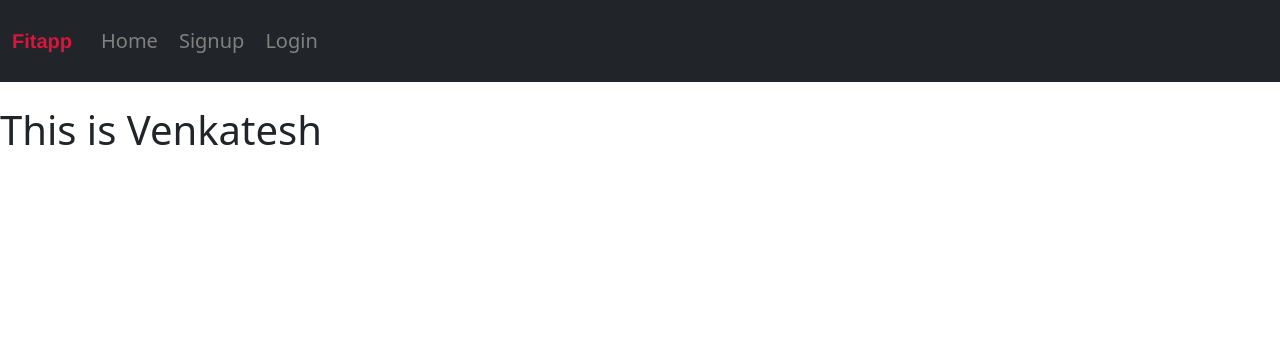
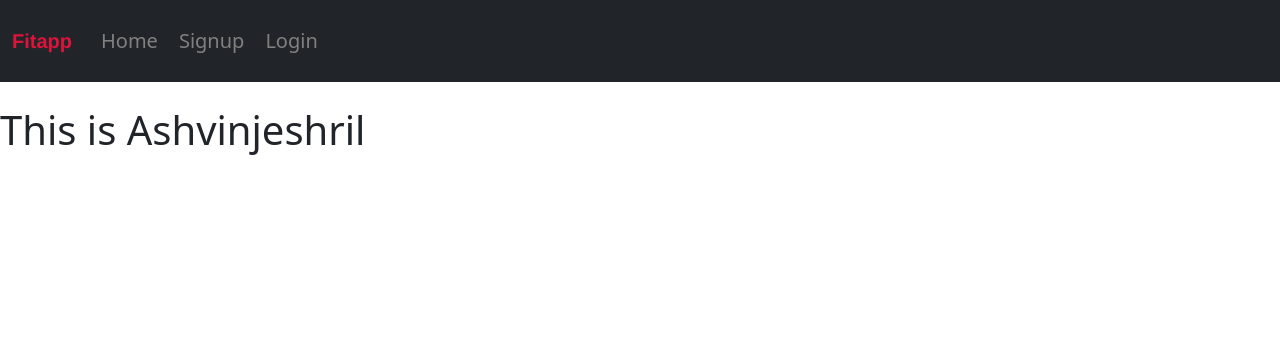
Before and after one commit to IBM-EPBL/IBM-Project-24687-1659947495, a Flask app: page /home in a window 1280 px wide. Shown: the top 342 px of the page. Run offline with Flask 2, Linux system fonts and the light colour scheme.

Commit message:
Update home.html

```diff
--- a/Assignment/Ashvin Jeshril N(M2 Lead)/Assignment 2/templates/home.html
+++ b/Assignment/Ashvin Jeshril N(M2 Lead)/Assignment 2/templates/home.html
@@ -4,6 +4,6 @@
 
 {% endblock %} {% block body %}
 <br>
-<h1>This is Venkatesh</h1>
+<h1>This is Ashvinjeshril</h1>
 
 {% endblock %}
```
